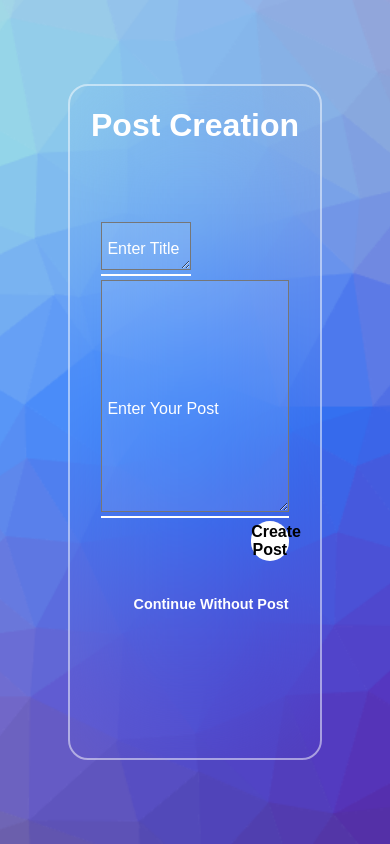
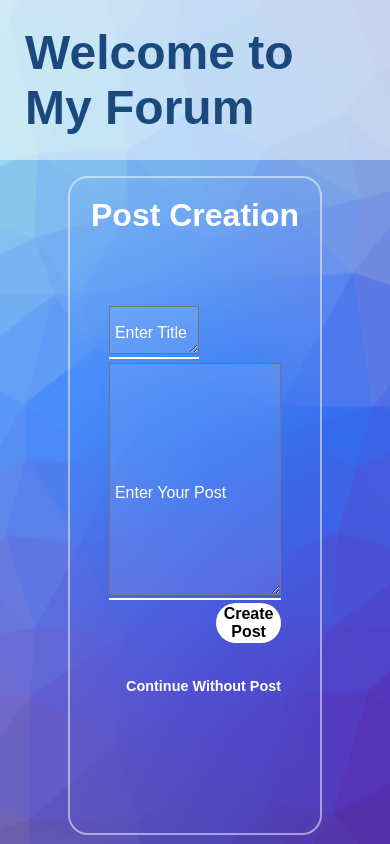
Before and after one commit to MehmetCanOzkuzukiran/Form-Site, a PHP site: page /html/postCreation.html in a window 390 px wide. Run offline with PHP 8.4, Linux system fonts and the light colour scheme.

Commit message:
made responsive except index page

```diff
--- /dev/null
+++ b/css/mainNav.css
@@ -0,0 +1,13 @@
+.main-nav {
+    background-color:rgba(255, 255, 255, 0.5);
+    color: #1a4a7d;
+    font-size: 32px;
+    display: flex;
+    align-items: center;
+    justify-content: center;
+    font-weight: normal;
+  }
+
+  .brand {
+    margin: 25px;
+  }
--- a/css/postCreation.css
+++ b/css/postCreation.css
@@ -11,16 +11,21 @@ body{
     background-position: center;
     background-size: cover;
     height: 100vh;
+    background-attachment: fixed;
+
+}
+.under-part{
+    padding-top: 4%;
     display: flex;
     align-items: center;
     justify-content: center;
-
+    height: 80dvh;
 }
 
 .innerpage{
     position: relative;
     width: 65%;
-    height: 80%;
+    height: 100%;
     background-color: transparent;
     border: 2px solid rgb(255, 255, 255,0.5);
     border-radius: 20px;
@@ -115,3 +120,34 @@ body{
     display: flex;
     align-items: flex-end;
 }
+/* Medium devices (tablets, 768px and up) */
+@media (min-width: 769px) {
+    .innerpage {
+        width: 80%; /* Slightly narrower on medium screens */
+    }
+}
+
+/* Large devices (desktops, 992px and up) */
+@media (min-width: 992px) {
+    .innerpage {
+        width: 65%; /* Original width for large screens */
+        margin: 0 auto; /* Centering if needed */
+    }
+    .send-button{
+        max-width: 105px;
+    }
+}
+
+/* Additional responsiveness for typography, images, etc. */
+@media (max-width: 768px) {
+    body {
+        font-size: 0.9em; /* Smaller font size on small screens */
+    }
+
+    .innerpage {
+        padding: 10px; /* Less padding on smaller screens */
+    }
+    .send-button{
+        width: 65px;
+    }
+}
--- a/html/post.php
+++ b/html/post.php
@@ -138,11 +138,14 @@ $conn->close();
     <meta name="viewport" content="width=device-width, initial-scale=1.0">
     <title>Post Details</title>
     <link rel="stylesheet" href="../css/post.css">
+    <link rel="stylesheet" href="../css/mainNav.css">
 </head>
 
 <body>
     <!-- Your existing navigation code -->
-
+    <nav class="main-nav">
+        <h1 class="brand">Welcome to My Forum</h1>
+    </nav>
     <div class="post-container">
         <div class="post">
             <h2 class="post-title"><?php echo htmlspecialchars($postTitle); ?></h2>
--- a/html/postCreation.html
+++ b/html/postCreation.html
@@ -6,10 +6,15 @@
     <meta name="viewport" content="width=device-width, initial-scale=1.0">
     <title>Post Creation Page</title>
     <link rel="stylesheet" type="text/css" href="../css/postCreation.css">
+    <link rel="stylesheet" href="../css/mainNav.css">
     <script src="../js/script.js"></script>
 </head>
 
 <body>
+    <nav class="main-nav">
+        <h1 class="brand">Welcome to My Forum</h1>
+    </nav>
+    <div class="under-part">
     <div class="innerpage">
         <h2 class="inner-header">Post Creation</h2>
         <div class="text-container">
@@ -33,6 +38,7 @@
             </div>
         </div>
     </div>
+</div>
 </body>
 
 </html>
--- a/html/profile.php
+++ b/html/profile.php
@@ -113,11 +113,16 @@ $conn->close();
     <meta charset="UTF-8">
     <meta name="viewport" content="width=device-width, initial-scale=1.0">
     <link rel="stylesheet" href="../css/profile.css">
+    <link rel="stylesheet" href="../css/mainNav.css">
     <title>Document</title>
     <script src="../js/script.js"></script>
     <script src="../js/validateEmail.js"></script>
 </head>
 <body>
+        <nav class="main-nav">
+            <h1 class="brand">Welcome to My Forum</h1>
+        </nav>
+        <div class="under-part">
         <section class="innerpage">
             <h1 class="inner-header">My Profile</h1>
             <form action="../php/profilechg.php" method="POST" class="info" onsubmit="return validateForm()" novalidate enctype="multipart/form-data" >
@@ -167,5 +172,6 @@ $conn->close();
             </form>
             <a href="../php/logout.php" class="logout-button">Logout</a>
         </section>
+        </div>
 </body>
 </html>
```
Also changed, not shown: css/home.css (+58 -4 lines), css/post.css (+33 -1 lines), css/profile.css (+11 -3 lines).
